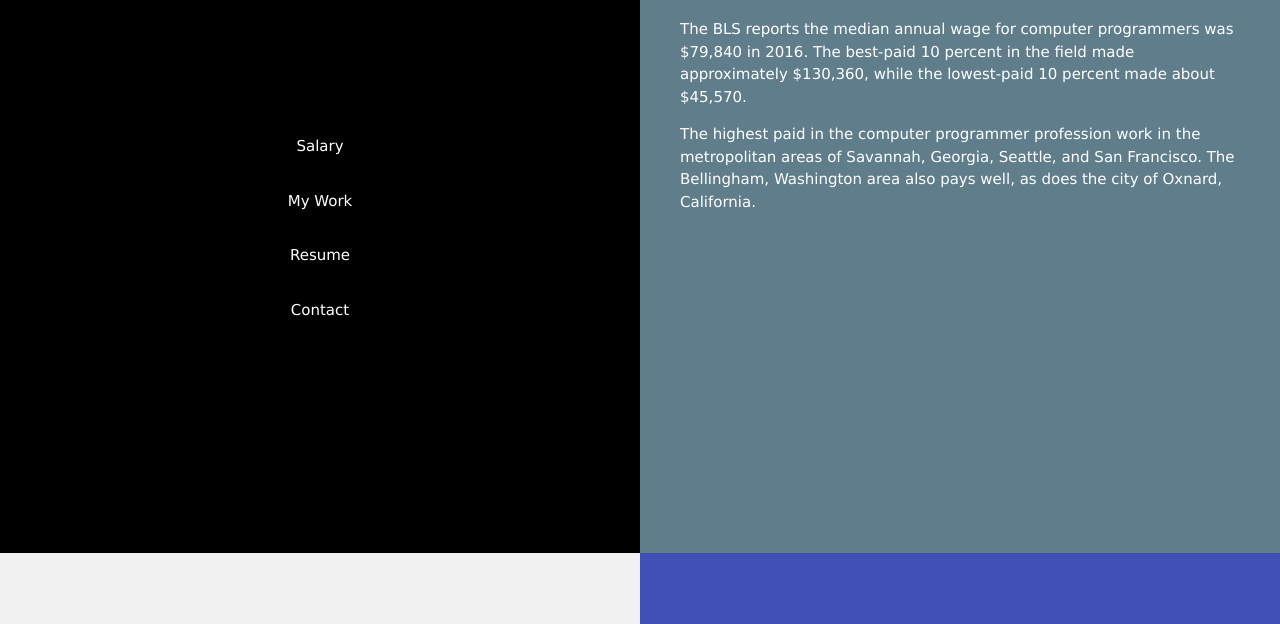
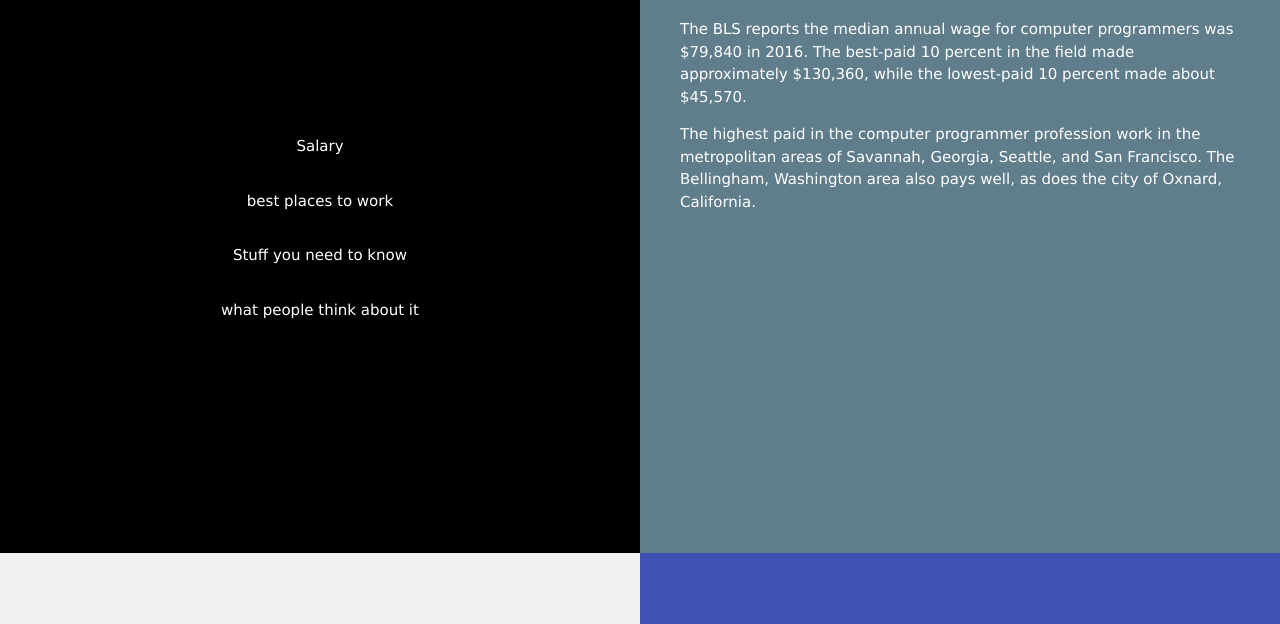
Before and after one commit to thatsnicefam/-Users-a1-Desktop-unit-3, a plain HTML site: page index.html in a window 1280 px wide. Shown: the part 147-771 px from the top of the page. Drawn offline with nearby package versions, Linux system fonts and the light colour scheme.

Commit message:
Update index.html

```diff
--- a/index.html
+++ b/index.html
@@ -13,9 +13,9 @@
     </div>
     <div class="w3-padding-64">
       <a href="#" class="w3-button w3-black w3-block w3-hover-blue-grey w3-padding-16">Salary</a>
-      <a href="#work" class="w3-button w3-black w3-block w3-hover-teal w3-padding-16">My Work</a>
-      <a href="#work" class="w3-button w3-black w3-block w3-hover-dark-grey w3-padding-16">Resume</a>
-      <a href="#contact" class="w3-button w3-black w3-block w3-hover-brown w3-padding-16">Contact</a>
+      <a href="#work" class="w3-button w3-black w3-block w3-hover-teal w3-padding-16">best places to work</a>
+      <a href="#work" class="w3-button w3-black w3-block w3-hover-dark-grey w3-padding-16">Stuff you need to know</a>
+      <a href="#contact" class="w3-button w3-black w3-block w3-hover-brown w3-padding-16">what people think about it</a>
     </div>
   </div>
   <div class="w3-half w3-blue-grey w3-container" style="height:700px">
```
